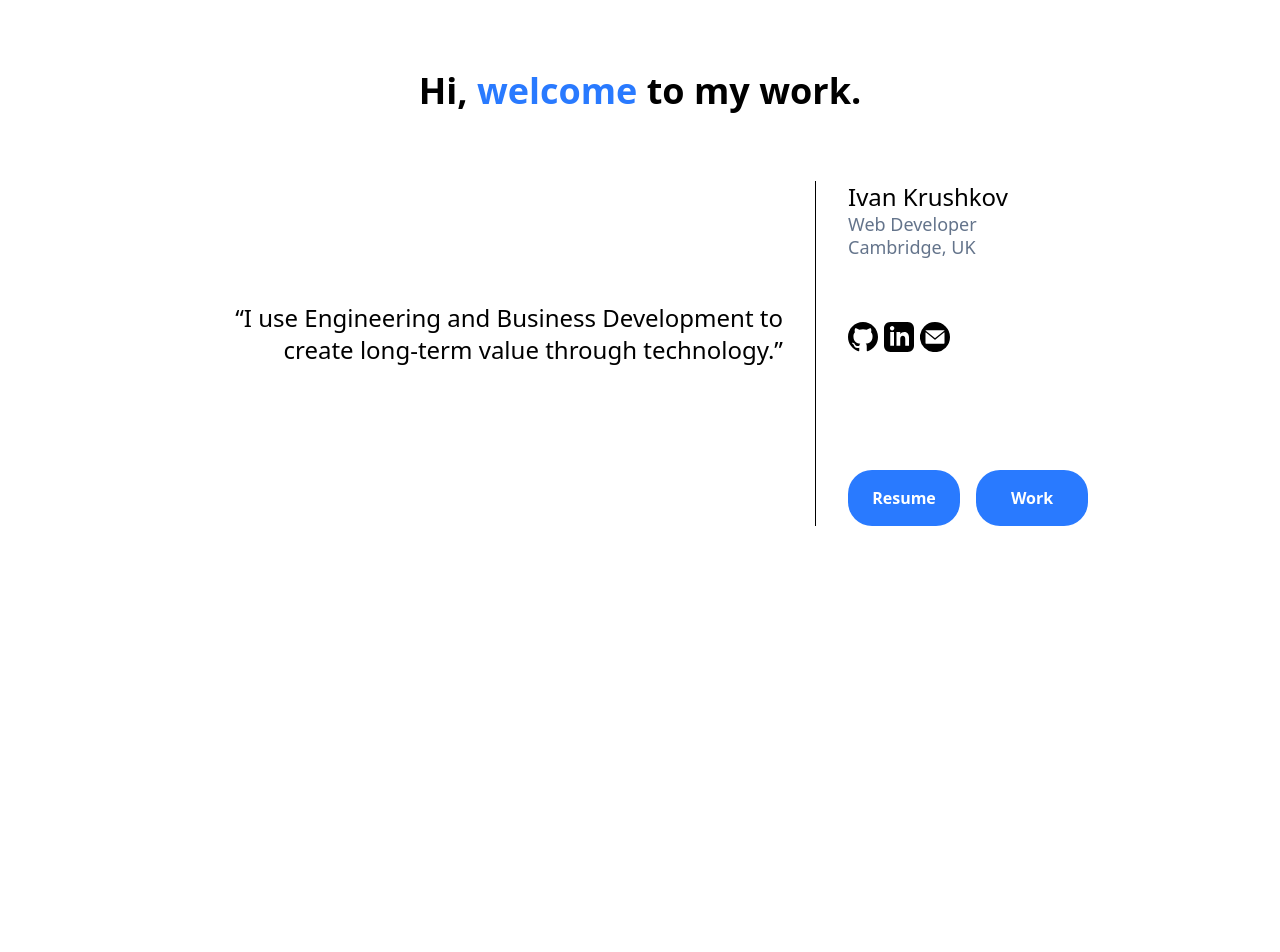
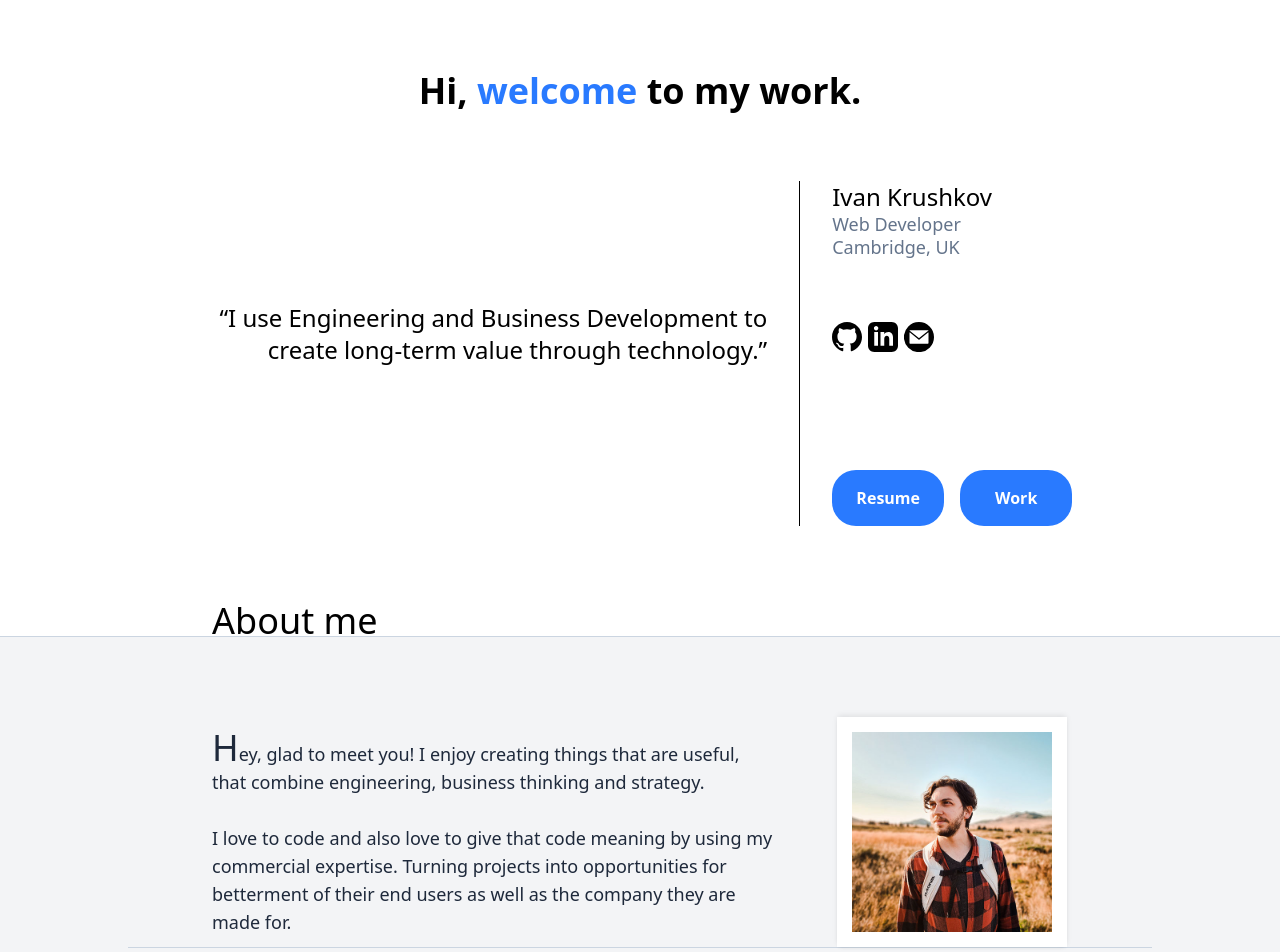
Before and after one commit to Piperapk/pipera-portfolio, a Next.js app: page / in a window 1280 px wide. Shown: the top 952 px of the page. Before the commit the page ends 800 px from the top, so only its background shows below. Built offline with nearby package versions, Linux system fonts and the light colour scheme.

Commit message:
About me page started

```diff
--- /dev/null
+++ b/components/AboutMe.tsx
@@ -0,0 +1,49 @@
+import React, { Fragment } from "react";
+import Image from "next/image";
+
+interface Props {
+    containerWidth?: string
+}
+
+const AboutMe = (props: Props) => {
+
+    return(
+        <Fragment>
+            <div className="mt-20">
+                <div className={`${props.containerWidth} m-auto`}>
+                    <h1 className="text-4xl leading-[30px] font-thin px-5">About me</h1>
+                </div>
+                <div className="border-t border-slate-300"/>
+                <div className="h-screen bg-gray-100 px-10 pt-10 sm:pt-20">
+                    <div className={`${props.containerWidth} m-auto
+                    flex flex-wrap-reverse sm:flex-wrap justify-center`}>
+                        <p className="sm:basis-2/3 self-center sm:pr-4 sm:pl-5 sm:py-0 py-10
+                        first-letter:text-4xl first-letter:font-light text-lg text-slate-800">
+                            Hey, glad to meet you! I enjoy creating things that are useful, that
+                            combine engineering, business thinking and strategy.
+                            <br/><br/>
+                            I love to code and also love to give that code meaning by using my
+                            commercial expertise. Turning projects into opportunities for betterment
+                            of their end users as well as the company they are made for.
+                        </p>
+                        <div className="hidden sm:block sm:basis-1/3 self-center sm:pl-12">
+                            <div className="w-[230px] h-[230px] bg-white flex justify-center items-center shadow-md-top">
+                                <Image src="/media/profile_picture_500x.jpg" alt="profile picture" height="200" width="200"/>
+                            </div>
+                        </div>
+                        <div className="sm:hidden self-center sm:pl-12
+                        w-[140px] h-[140px] bg-white flex rounded-full justify-center items-center">
+                            <div className="w-[130px] h-[130px] bg-white rounded-full overflow-hidden">
+                                <Image src="/media/profile_picture_500x.jpg" alt="profile picture" height="130px" width="130"
+                                className="object-none"/>
+                            </div>
+                        </div>
+                    </div>
+                    <div className="hidden sm:block border-t border-slate-300 max-w-5xl m-auto"/>
+                </div>
+            </div>
+        </Fragment>
+    )
+}
+
+export default AboutMe;
--- a/components/HeroPage.tsx
+++ b/components/HeroPage.tsx
@@ -1,30 +1,29 @@
-import * as React from 'react';
+import React, { Fragment} from "react";
 import Image from 'next/image';
 
 interface Props {
-    name?: string
+    containerWidth?: string
 }
 
-const HeroPage = ({name}: Props) => {
+const HeroPage = (props: Props) => {
   return(
-    <div>
-
+    <Fragment>
       <div className='text-center my-10 sm:m-[70px] text-4xl font-bold'>
         <h1>Hi, <span className='text-primary'>welcome</span> to my work.</h1>
       </div>
 
-      <div className='flex flex-wrap sm:flex-nowrap grid-cols-2 grid-rows-1 max-w-4xl m-auto'>
-        <div className='sm:w-2/3 self-center
+      <div className={`flex flex-wrap sm:flex-nowrap grid-cols-2 grid-rows-1 ${props.containerWidth} m-auto`}>
+        <div className='sm:basis-2/3 self-center
         mx-4 sm:ml-0 sm:mr-8 mb-8 sm:mb-10 py-3
         text-center sm:text-right sm:text-2xl text-lg font-light border-y-[1px] sm:border-0 border-slate-300'>
           <p>“I use Engineering and Business Development to create long-term value through technology.”</p>
         </div>
-        <div className='sm:w-1/3 flex-1
+        <div className='sm:basis-1/3 flex-1
         sm:text-left text-center sm:border-l-[1px] border-black sm:pl-8
         grid-rows-3 sm:space-y-14 space-y-2'>
           <div>
             <h3 className='text-2xl'>Ivan Krushkov</h3>
-            <div className='text-lg text-slate-500 leading-tight'>
+            <div className='text-lg text-slate-500 leading-tight font-light'>
               <h4>Web Developer</h4>
               <h4>Cambridge, UK</h4>
             </div>
@@ -46,8 +45,7 @@ const HeroPage = ({name}: Props) => {
           </div>
         </div>
       </div>
-
-    </div>
+    </Fragment>
   )
 };
 
--- a/components/Navigation.tsx
+++ b/components/Navigation.tsx
@@ -6,7 +6,7 @@ const Navigation = () => {
 const [showNavbar, setShowNavbar] = useState<Boolean>(false)
 
 const navbarControl = () => {
-    if (window.scrollY>100) {
+    if (window.scrollY>150) {
         setShowNavbar(true)
     } else {
         setShowNavbar(false)
@@ -28,7 +28,7 @@ return(
     <Fragment>
         <nav className={`py-3 flex justify-center space-x-3 sm:space-x-8 uppercase bg-white border-b-[1px] border-slate-100
         sticky top-0 z-50 backdrop-blur-sm bg-opacity-80
-        transition-all ease-in ${showNavbar ? '' : '-translate-y-[80px] -my-8'}`}>
+        transition-all ease-in duration-200 ${showNavbar ? '' : '-translate-y-[80px] -my-8'}`}>
             {[
                 ['Home', '#'],
                 ['Work', '#'],
--- a/pages/index.tsx
+++ b/pages/index.tsx
@@ -1,14 +1,16 @@
 import type { NextPage } from 'next'
 import Head from 'next/head'
-import Image from 'next/image'
-import styles from '../styles/Home.module.css'
 
 /* Components */
 import HeroPage from '../components/HeroPage'
 import Navigation from '../components/Navigation'
+import AboutMe from '../components/AboutMe'
 
 
 const Home: NextPage = () => {
+
+  const containerWidth:string = 'max-w-4xl';
+
   return (
     <div>
       <Head>
@@ -18,7 +20,8 @@ const Home: NextPage = () => {
       </Head>
       <div>
         <Navigation/>
-        <HeroPage/>
+        <HeroPage containerWidth={containerWidth}/>
+        <AboutMe containerWidth={containerWidth}/>
       </div>
     </div>
   )
--- a/tailwind.config.js
+++ b/tailwind.config.js
@@ -10,6 +10,9 @@ module.exports = {
       colors: {
         primary: '#297AFF',
         secondary: '#294574'
+      },
+      boxShadow: {
+        'md-top': '0 -2.5px 6px -1px rgb(0 0 0 / 0.1), 0 2px 4px -2px rgb(0 0 0 / 0.1)'
       }
     },
   },
```
Also changed, not shown: public/media/profile_picture_500x.jpg (added), styles/Home.module.css (added).
